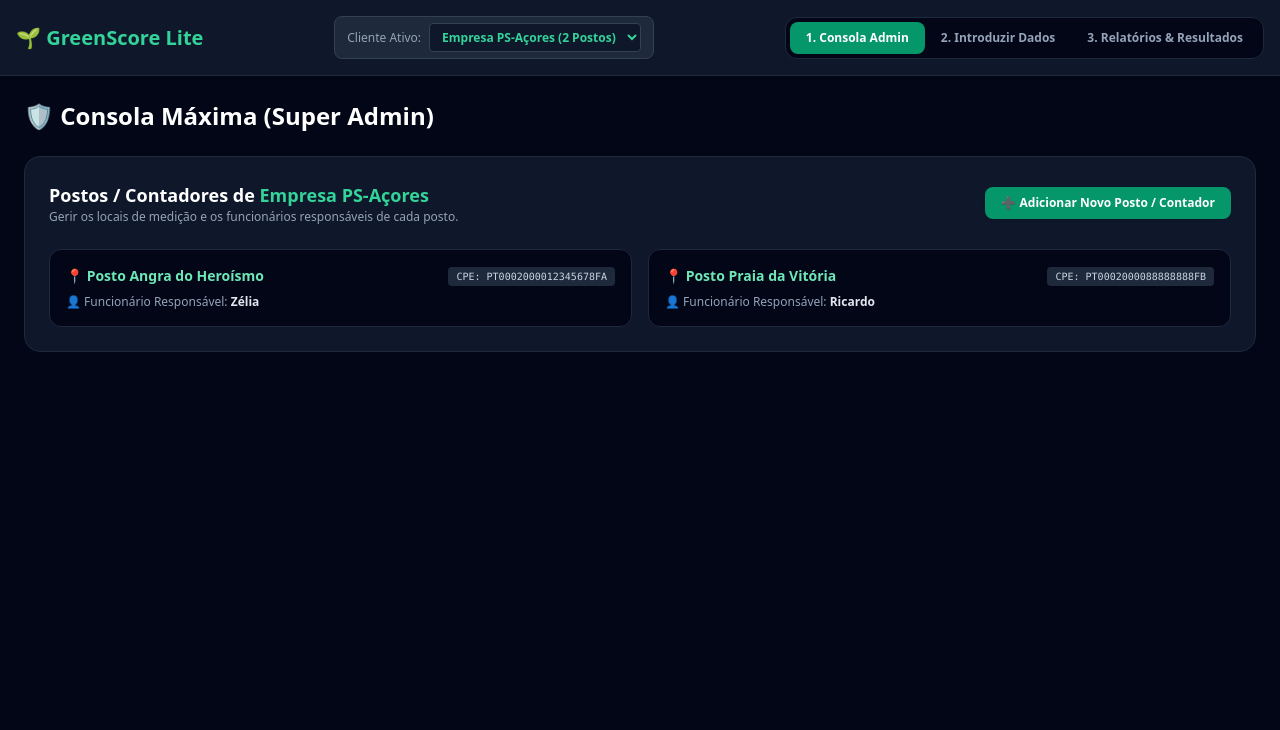
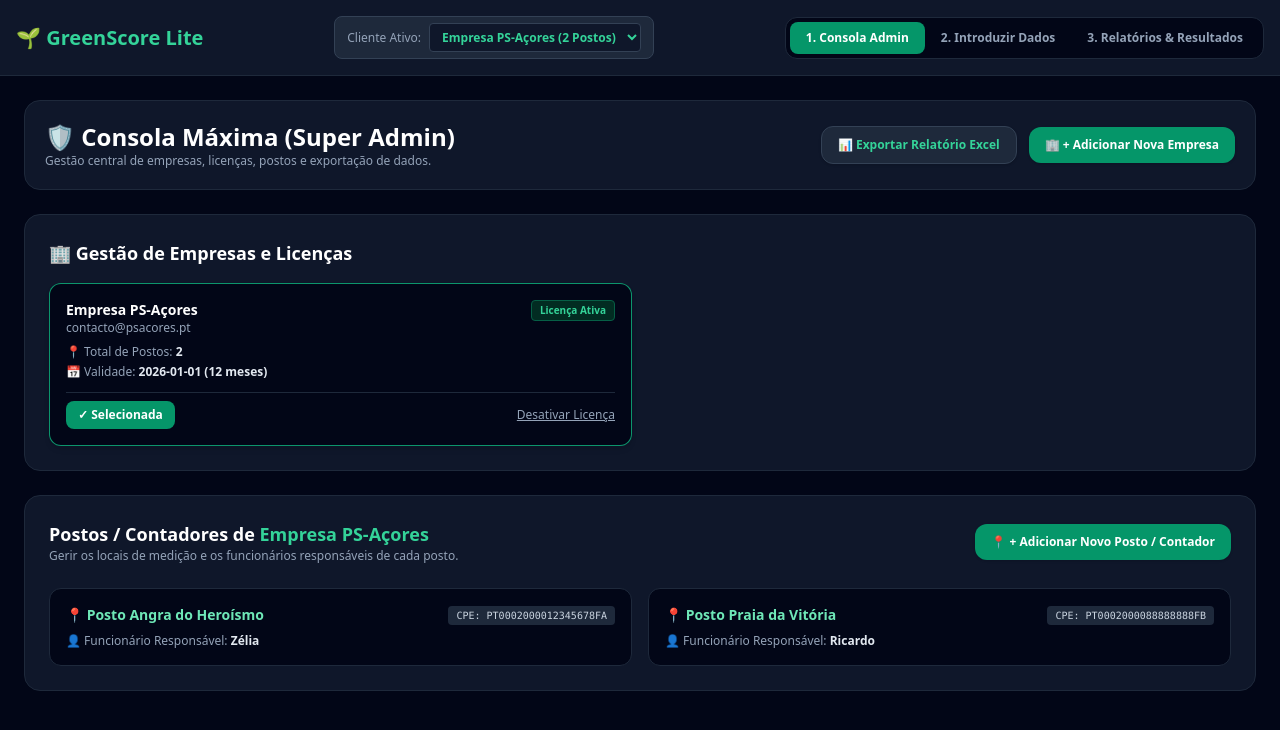
Before and after one commit to Marisa-colab/greenscore-lite, a React (Vite) app: page / in a window 1280 px wide. Shown: the top 730 px of the page. Built offline with nearby package versions, Linux system fonts and the light colour scheme; the HTML template or start-up script is replaced by a standard one.

Commit message:
Update App.tsx

```diff
--- a/src/App.tsx
+++ b/src/App.tsx
@@ -56,18 +56,55 @@ const DADOS_INICIAIS_POSTOS: Posto[] = [
 
 export default function App() {
   const [abaAtiva, setAbaAtiva] = useState<'admin' | 'cliente-input' | 'cliente-resultados'>('admin');
-  const [clientes] = useState<Utilizador[]>(DADOS_INICIAIS_CLIENTES);
+
+  const [clientes, setClientes] = useState<Utilizador[]>(DADOS_INICIAIS_CLIENTES);
   const [clienteAtivoId, setClienteAtivoId] = useState<number>(1);
+  const [mostrarFormNovoCliente, setMostrarFormNovoCliente] = useState(false);
+  const [novoNomeEmpresa, setNovoNomeEmpresa] = useState('');
+  const [novoEmailEmpresa, setNovoEmailEmpresa] = useState('');
 
    const [postos, setPostos] = useState<Posto[]>(DADOS_INICIAIS_POSTOS);
   const [mostrarFormNovoPosto, setMostrarFormNovoPosto] = useState(false);
-
   const [novoNomePosto, setNovoNomePosto] = useState('');
   const [novoCpe, setNovoCpe] = useState('');
   const [novoFuncionario, setNovoFuncionario] = useState('');
 
   const utilizadorAtual = clientes.find((c) => Number(c.id) === clienteAtivoId) || clientes[0];
   const postosDoCliente = postos.filter((p) => p.clienteId === clienteAtivoId);
+
+    const adicionarCliente = (e: React.FormEvent) => {
+    e.preventDefault();
+    if (!novoNomeEmpresa || !novoEmailEmpresa) {
+      alert("Por favor preencha o Nome e o Email da Empresa.");
+      return;
+    }
+
+    const novoId = Date.now();
+    const novoCliente: Utilizador = {
+      id: novoId,
+      nome: novoNomeEmpresa,
+      email: novoEmailEmpresa,
+      cpe: 'A definir',
+      creditos_acumulados: 0,
+      role: 'cliente',
+      licencaAtiva: true,
+      dataInicioLicenca: new Date().toISOString().split('T')[0],
+      duracaoMeses: 12,
+    };
+
+    setClientes([...clientes, novoCliente]);
+    setClienteAtivoId(novoId);
+    setNovoNomeEmpresa('');
+    setNovoEmailEmpresa('');
+    setMostrarFormNovoCliente(false);
+    alert(`Empresa "${novoCliente.nome}" criada com sucesso!`);
+  };
+
+   const alternarLicenca = (id: number) => {
+    setClientes(clientes.map((c) =>
+      c.id === id ? { ...c, licencaAtiva: !c.licencaAtiva } : c
+    ));
+  };
 
    const adicionarPosto = (e: React.FormEvent) => {
     e.preventDefault();
@@ -92,6 +129,27 @@ export default function App() {
     alert(`Posto "${novo.nomePosto}" adicionado com sucesso!`);
   };
 
+  const exportarParaExcel = () => {
+    const dadosExcel = clientes.map(c => {
+      const postosEmpresa = postos.filter(p => p.clienteId === c.id);
+      return {
+        'ID Cliente': c.id,
+        'Nome Empresa': c.nome,
+        'Email': c.email,
+        'Licença Ativa': c.licencaAtiva ? 'Sim' : 'Não',
+        'Início Licença': c.dataInicioLicenca || 'N/A',
+        'Duração (Meses)': c.duracaoMeses || 12,
+        'Total Postos': postosEmpresa.length,
+        'Lista de Postos': postosEmpresa.map(p => `${p.nomePosto} (${p.cpe})`).join('; ')
+      };
+    });
+
+    const worksheet = XLSX.utils.json_to_sheet(dadosExcel);
+    const workbook = XLSX.utils.book_new();
+    XLSX.utils.book_append_sheet(workbook, worksheet, 'Relatorio_Geral');
+    XLSX.writeFile(workbook, 'GreenScore_Relatorio_Empresas.xlsx');
+  };
+
   const temAcesso = utilizadorAtual ? verificarLicenca(utilizadorAtual) : false;
 
   return (
@@ -113,7 +171,7 @@ export default function App() {
             >
               {clientes.map((c) => (
                 <option key={c.id} value={c.id}>
-                  {c.nome} ({postosDoCliente.length} Postos)
+                  {c.nome} ({postos.filter(p => p.clienteId === c.id).length} Postos)
                 </option>
               ))}
             </select>
@@ -154,7 +212,121 @@ export default function App() {
         {/* ABA 1: CONSOLA ADMIN */}
         {abaAtiva === 'admin' && (
           <div className="space-y-6">
+
+            {/* CABEÇALHO ADMIN E AÇÕES GERAIS */}
+            <div className="flex justify-between items-center flex-wrap gap-4 bg-slate-900 p-5 rounded-2xl border border-slate-800">
+              <div>
                 <h1 className="text-2xl font-bold">🛡️ Consola Máxima (Super Admin)</h1>
+                <p className="text-xs text-slate-400">Gestão central de empresas, licenças, postos e exportação de dados.</p>
+              </div>
+
+              <div className="flex items-center gap-3">
+                <button
+                  onClick={exportarParaExcel}
+                  className="bg-slate-800 hover:bg-slate-700 text-emerald-400 border border-slate-700 text-xs px-4 py-2.5 rounded-xl font-semibold transition-all flex items-center gap-1.5 shadow"
+                >
+                  📊 Exportar Relatório Excel
+                </button>
+                <button
+                  onClick={() => setMostrarFormNovoCliente(!mostrarFormNovoCliente)}
+                  className="bg-emerald-600 hover:bg-emerald-500 text-white text-xs px-4 py-2.5 rounded-xl font-semibold transition-all shadow"
+                >
+                  {mostrarFormNovoCliente ? '✕ Cancelar' : '🏢 + Adicionar Nova Empresa'}
+                </button>
+              </div>
+            </div>
+
+            {/* FORMULÁRIO PARA CRIAR EMPRESA */}
+            {mostrarFormNovoCliente && (
+              <form onSubmit={adicionarCliente} className="bg-slate-900 p-5 rounded-2xl border border-emerald-500/40 space-y-3">
+                <h3 className="text-sm font-bold text-emerald-400 uppercase">Cadastrar Nova Empresa / Cliente</h3>
+                <div className="grid grid-cols-1 md:grid-cols-2 gap-3">
+                  <div>
+                    <label className="block text-xs text-slate-300 mb-1">Nome da Empresa / Entidade</label>
+                    <input
+                      type="text"
+                      placeholder="Ex: Empresa XYZ Unipessoal"
+                      value={novoNomeEmpresa}
+                      onChange={(e) => setNovoNomeEmpresa(e.target.value)}
+                      className="w-full bg-slate-950 border border-slate-700 text-white text-xs rounded-lg p-2.5 focus:border-emerald-500 focus:outline-none"
+                    />
+                  </div>
+                  <div>
+                    <label className="block text-xs text-slate-300 mb-1">Email de Contacto</label>
+                    <input
+                      type="email"
+                      placeholder="Ex: contacto@empresa.pt"
+                      value={novoEmailEmpresa}
+                      onChange={(e) => setNovoEmailEmpresa(e.target.value)}
+                      className="w-full bg-slate-950 border border-slate-700 text-white text-xs rounded-lg p-2.5 focus:border-emerald-500 focus:outline-none"
+                    />
+                  </div>
+                </div>
+                <div className="flex justify-end pt-2">
+                  <button type="submit" className="bg-emerald-600 hover:bg-emerald-500 text-white text-xs font-semibold px-5 py-2 rounded-lg">
+                    Guardar Empresa
+                  </button>
+                </div>
+              </form>
+            )}
+
+            {/* LISTA DE EMPRESAS & GESTÃO DE LICENÇAS */}
+            <div className="bg-slate-900 p-6 rounded-2xl border border-slate-800 space-y-4">
+              <h2 className="text-lg font-bold text-white">🏢 Gestão de Empresas e Licenças</h2>
+              <div className="grid grid-cols-1 md:grid-cols-2 gap-4">
+                {clientes.map((c) => {
+                  const numPostos = postos.filter(p => p.clienteId === c.id).length;
+                  const licencaOk = verificarLicenca(c);
+                  return (
+                    <div
+                      key={c.id}
+                      className={`p-4 rounded-xl border transition-all ${
+                        c.id === clienteAtivoId
+                          ? 'bg-slate-950 border-emerald-500/80 shadow-md'
+                          : 'bg-slate-950/60 border-slate-800'
+                      }`}
+                    >
+                      <div className="flex justify-between items-start mb-2">
+                        <div>
+                          <h3 className="font-bold text-sm text-white">{c.nome}</h3>
+                          <p className="text-xs text-slate-400">{c.email}</p>
+                        </div>
+                        <span className={`text-[10px] font-bold px-2 py-0.5 rounded ${
+                          licencaOk ? 'bg-emerald-950 text-emerald-400 border border-emerald-800' : 'bg-red-950 text-red-400 border border-red-800'
+                        }`}>
+                          {licencaOk ? 'Licença Ativa' : 'Licença Inativa'}
+                        </span>
+                      </div>
+
+                      <div className="text-xs text-slate-400 space-y-1 mb-3">
+                        <p>📍 Total de Postos: <strong className="text-slate-200">{numPostos}</strong></p>
+                        <p>📅 Validade: <strong className="text-slate-200">{c.dataInicioLicenca} ({c.duracaoMeses} meses)</strong></p>
+                      </div>
+
+                      <div className="flex items-center justify-between pt-2 border-t border-slate-800 gap-2">
+                        <button
+                          onClick={() => setClienteAtivoId(c.id)}
+                          className={`text-xs px-3 py-1.5 rounded-lg font-semibold transition-all ${
+                            c.id === clienteAtivoId
+                              ? 'bg-emerald-600 text-white'
+                              : 'bg-slate-800 text-slate-300 hover:bg-slate-700'
+                          }`}
+                        >
+                          {c.id === clienteAtivoId ? '✓ Selecionada' : 'Gerir esta Empresa'}
+                        </button>
+
+                        <button
+                          onClick={() => alternarLicenca(c.id)}
+                          className="text-xs text-slate-400 hover:text-white underline font-medium"
+                        >
+                          {c.licencaAtiva ? 'Desativar Licença' : 'Ativar Licença'}
+                        </button>
+                      </div>
+                    </div>
+                  );
+                })}
+              </div>
+            </div>
 
             {/* GESTÃO DE POSTOS / CONTADORES DO CLIENTE ATIVO */}
             <div className="bg-slate-900 p-6 rounded-2xl border border-slate-800 space-y-4">
@@ -170,9 +342,9 @@ export default function App() {
 
                 <button
                   onClick={() => setMostrarFormNovoPosto(!mostrarFormNovoPosto)}
-                  className="bg-emerald-600 hover:bg-emerald-500 text-white text-xs px-4 py-2 rounded-lg font-semibold transition-all shadow"
+                  className="bg-emerald-600 hover:bg-emerald-500 text-white text-xs px-4 py-2.5 rounded-xl font-semibold transition-all shadow"
                 >
-                  {mostrarFormNovoPosto ? '✕ Cancelar' : '➕ Adicionar Novo Posto / Contador'}
+                  {mostrarFormNovoPosto ? '✕ Cancelar' : '📍 + Adicionar Novo Posto / Contador'}
                 </button>
               </div>
 
@@ -222,7 +394,10 @@ export default function App() {
 
               {/* LISTA DE POSTOS CADASTRADOS */}
               <div className="grid grid-cols-1 md:grid-cols-2 gap-4 pt-2">
-                {postosDoCliente.map((p) => (
+                {postosDoCliente.length === 0 ? (
+                  <p className="text-xs text-slate-500 italic">Nenhum posto associado a esta empresa ainda.</p>
+                ) : (
+                  postosDoCliente.map((p) => (
                     <div key={p.id} className="bg-slate-950 p-4 rounded-xl border border-slate-800 space-y-2">
                       <div className="flex justify-between items-center">
                         <span className="font-bold text-sm text-emerald-300">📍 {p.nomePosto}</span>
@@ -234,7 +409,8 @@ export default function App() {
                         👤 Funcionário Responsável: <strong className="text-slate-200">{p.funcionarioResponsavel}</strong>
                       </p>
                     </div>
-                ))}
+                  ))
+                )}
               </div>
             </div>
           </div>
```
Lines whose indentation alone changed are shown as unchanged.
